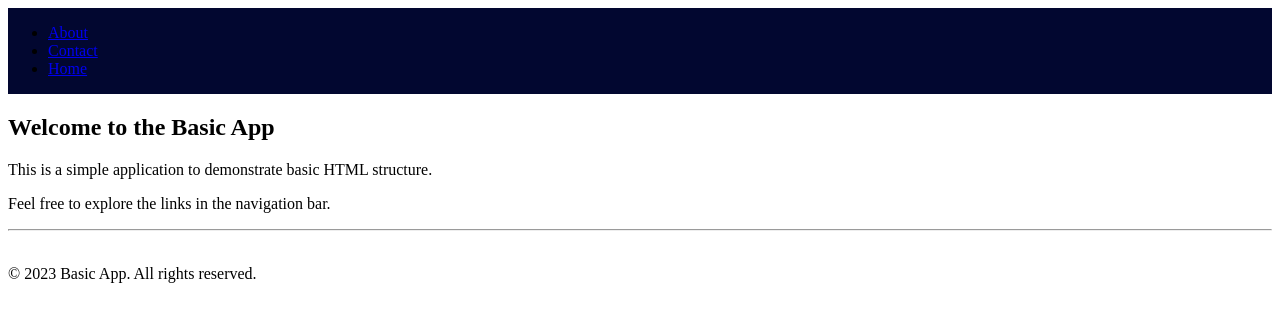
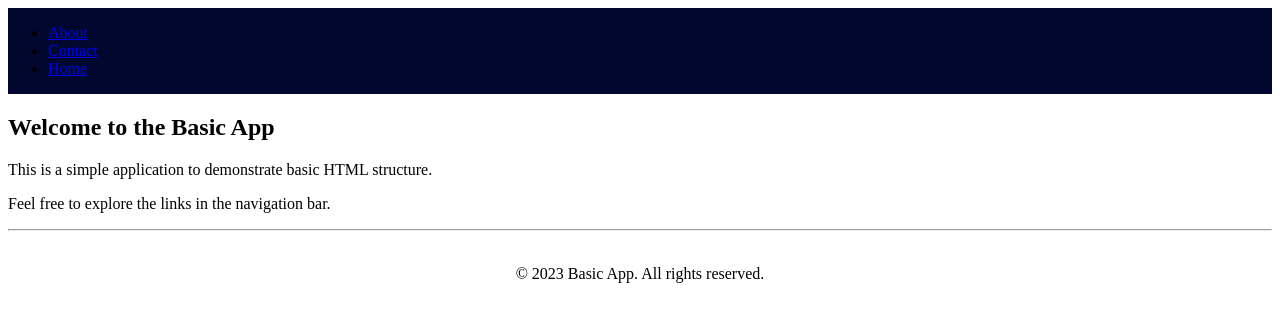
Before and after one commit to SharonMawiaJohn/MDNPractice, a plain HTML site: page index.html in a window 1280 px wide. Drawn offline with Linux system fonts and the light colour scheme.

Commit message:
Adds changes made on the styling sheet style.css

```diff
--- a/style.css
+++ b/style.css
@@ -8,5 +8,5 @@
     color: black;
     text-align: center;
     padding: 10px 0;
-    position: fixed;
+    position: center;
 }
```
